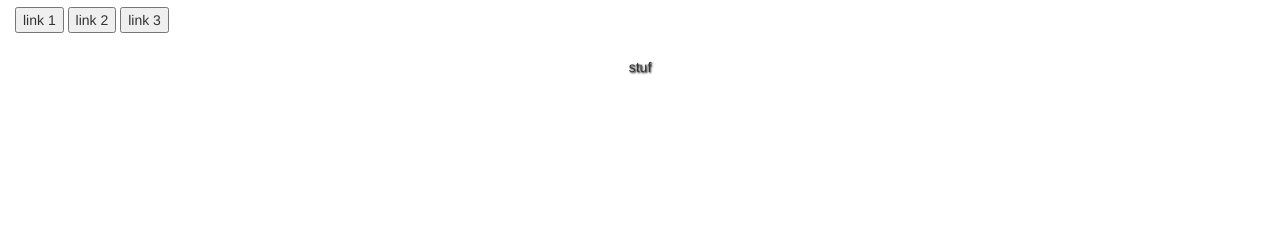
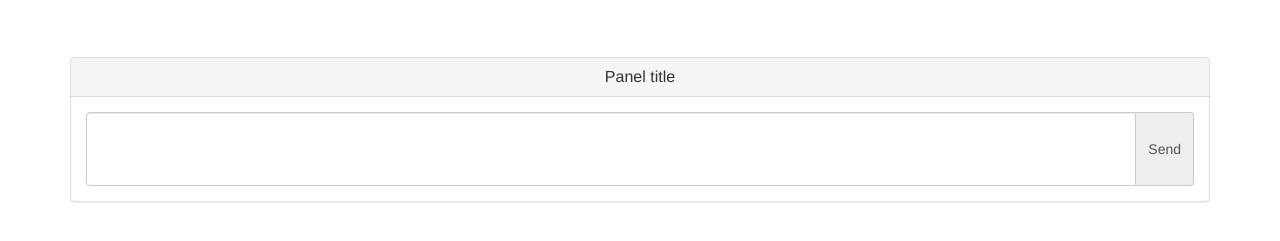
Before and after one commit to morgansharif/project-01, a website: page views/index.html in a window 1280 px wide. Shown: the part 63-304 px from the top of the page. Drawn offline with nearby package versions, Linux system fonts and the light colour scheme; files that its build step writes are made by us from their sources; files whose address does not match are found by name.

Commit message:
resolved css conflicts

```diff
--- a/public/styles/styles.css
+++ b/public/styles/styles.css
@@ -4,9 +4,9 @@
 .container{
   text-align: center;
   height: 100vh;
-  text-shadow: 1px 1px 2px black;
 }
 .jumbotron{
+  text-shadow: 1px 1px 2px black;
   padding-top: 180px;
   color: white;
   padding: 0px 0px;
--- a/views/index.html
+++ b/views/index.html
@@ -45,14 +45,29 @@
     <header class="header">
       <h1>Your Snippet Repo</h1>
       <nav>
-        <button>link 1</button>
-        <button>link 2</button>
-        <button>link 3</button>
       </nav>
     </header>
 
       <div class="container">
-        stuf
+
+        <div class="panel panel-default">
+          <div class="panel-heading">
+            <h3 class="panel-title">Panel title</h3>
+          </div>
+          <div class="panel-body">
+
+            <div class="input-group">
+              <textarea class="form-control custom-control" rows="3" style="resize:none"></textarea>
+              <span class="input-group-addon btn btn-primary">Send</span>
+            </div>
+
+
+          </div>
+        </div>
+
+
+
+
       </div>
 
 
```
